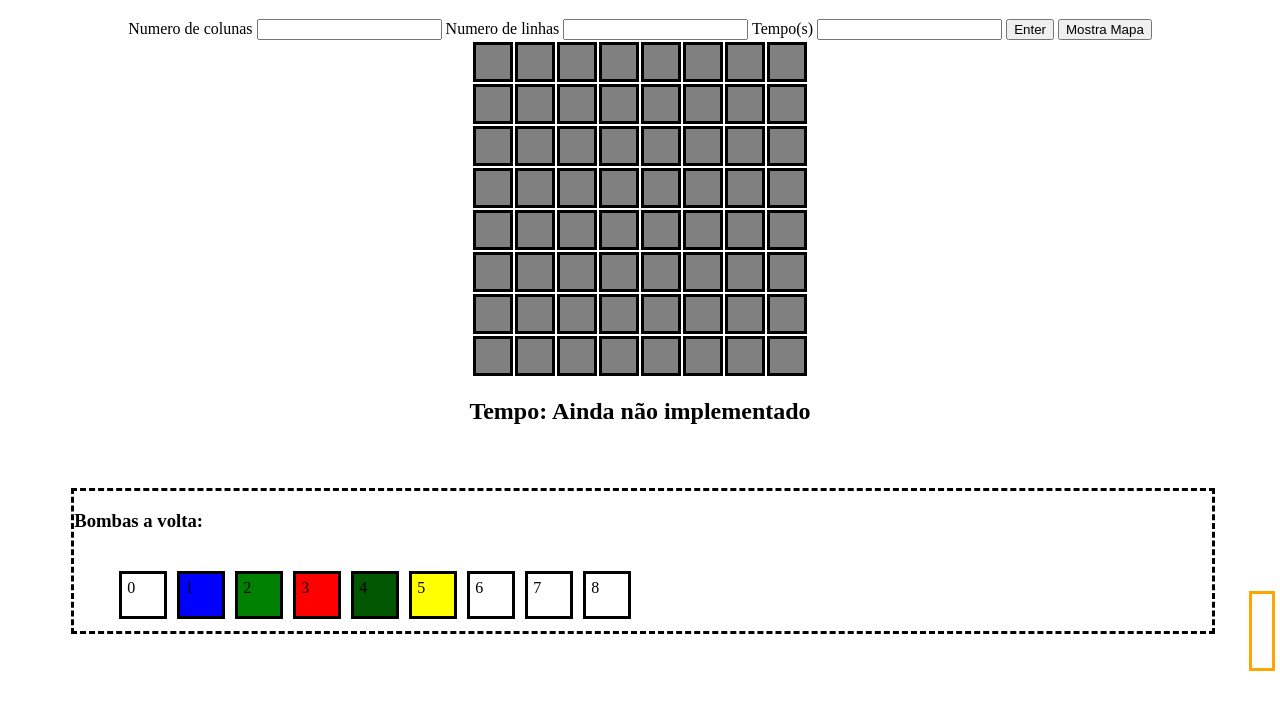
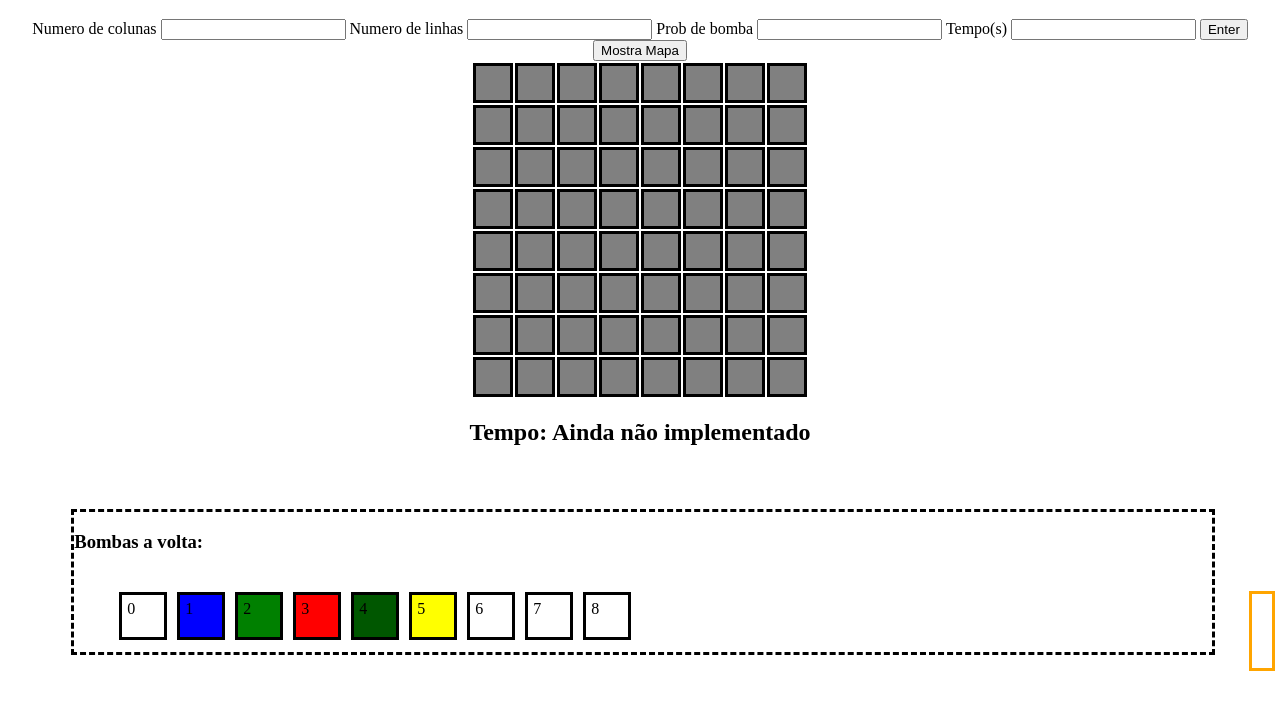
Before and after one commit to JohnGF/MineSweeper, a plain HTML site: page index.html in a window 1280 px wide. Both pictures are taken after a click on the item "Definições". Shown: the part 124-834 px from the top of the page. Drawn offline with Linux system fonts and the light colour scheme.

Commit message:
bug fixing add of label

```diff
--- a/index.html
+++ b/index.html
@@ -32,6 +32,8 @@
         <input type="number" id="r" name="r">
         <label for="c">Numero de linhas</label>
         <input type="number" id="c" name="c">
+        <label for="prob">Prob de bomba</label>
+        <input type="number" id="prob" name="prob">
         <label for="time">Tempo(s)</label>
         <input type="number" id="time" name="time">
         <input type="submit" value="Enter">
```
